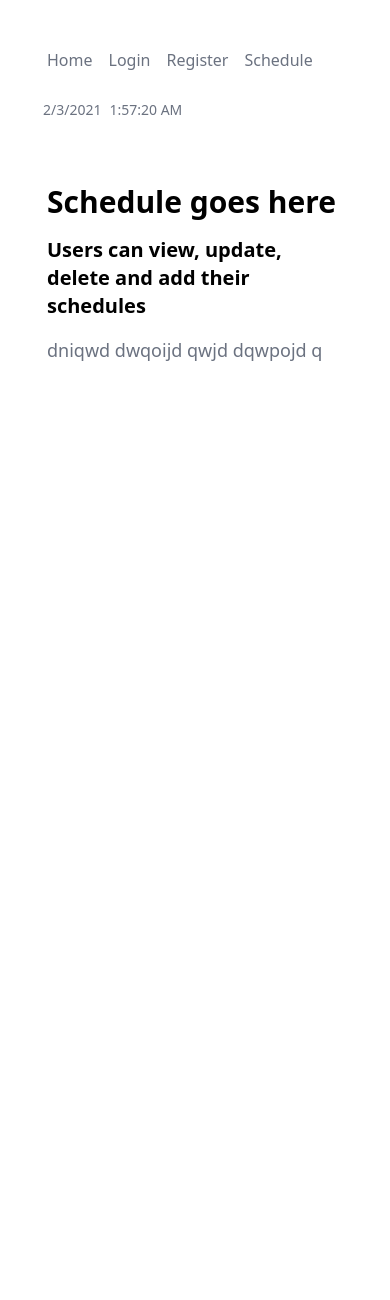
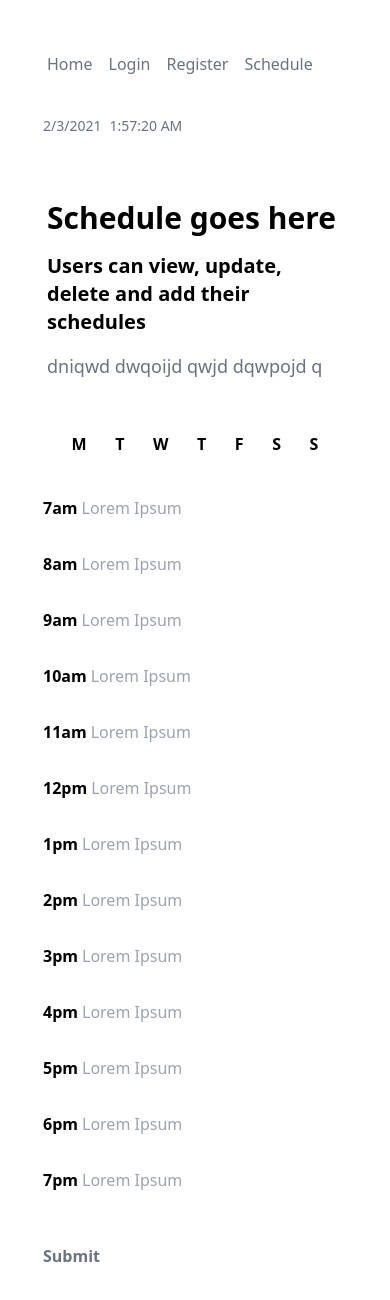
Before and after one commit to LachlanStephan/scheduleStuff, a Next.js app: page /schedule/schedule in a window 390 px wide. Shown: the top 1300 px of the page. Before the commit the page ends 844 px from the top, so only its background shows below. Built offline with nearby package versions, Linux system fonts and the light colour scheme.

Commit message:
dummy schedule, sticky header added

```diff
--- a/pages/Home/home.js
+++ b/pages/Home/home.js
@@ -3,11 +3,28 @@ import PageContent from "../common/pageContent";
 
 const Home = (props) => {
   return (
-    <PageContent
-      heading="Home"
-      subHeading="Welcome to scheduleStuff"
-      text="blah blah blah"
-    />
+    <>
+      <PageContent
+        heading="Home"
+        subHeading="Welcome to scheduleStuff"
+        text="blah blah blah"
+      />
+      <PageContent
+        heading="Home"
+        subHeading="Welcome to scheduleStuff"
+        text="blah blah blah"
+      />{" "}
+      <PageContent
+        heading="Home"
+        subHeading="Welcome to scheduleStuff"
+        text="blah blah blah"
+      />{" "}
+      <PageContent
+        heading="Home"
+        subHeading="Welcome to scheduleStuff"
+        text="blah blah blah"
+      />
+    </>
   );
 };
 
--- a/pages/common/header.js
+++ b/pages/common/header.js
@@ -3,19 +3,23 @@ import DateTime from "../../components/common/dateTime";
 
 const Header = (props) => {
   return (
-    <div className="w-4/5 lg:w-2/5 text-left m-auto flex flex-col mt-9 mb-9 rounded-xl text-gray-500">
-      <main className="flex flex-row mb-2 py-1">
+    <div className="w-4/5 lg:w-2/5 text-left m-auto flex flex-col mt-7 mb-7 rounded-xl text-gray-500 sticky top-0 bg-white">
+      <main className="flex flex-row mb-2 py-4">
         <Link href="/">
-          <a className="p-2 hover:text-gray-300">Home</a>
+          <a className="p-2 hover:text-gray-300 foucs:text-gray-300">Home</a>
         </Link>
         <Link href="/login/login">
-          <a className="p-2 hover:text-gray-300 ">Login</a>
+          <a className="p-2 hover:text-gray-300 foucs:text-gray-300">Login</a>
         </Link>
         <Link href="/register/register">
-          <a className="p-2 hover:text-gray-300 ">Register</a>
+          <a className="p-2 hover:text-gray-300 foucs:text-gray-300">
+            Register
+          </a>
         </Link>
         <Link href="/schedule/schedule">
-          <a className="p-2 hover:text-gray-300 ">Schedule</a>
+          <a className="p-2 hover:text-gray-300 foucs:text-gray-300">
+            Schedule
+          </a>
         </Link>
       </main>
       <main className="flex flex-row mb-2 py-1">
--- a/pages/login/login.js
+++ b/pages/login/login.js
@@ -19,6 +19,7 @@ const Login = (props) => {
         text="dhnwq djwqoi dwjioqd wqdj"
       />
       <div className="text-left w-4/5 lg:w-2/5 m-auto">
+        {/* email input */}
         <div className="p-2 w-full m-auto">
           <input
             type="text"
@@ -30,6 +31,7 @@ const Login = (props) => {
           />
         </div>
         <div className="text-red-400" id="emailError"></div>
+        {/* password input */}
         <div className="p-2 w-full m-auto">
           <input
             type="password"
@@ -42,7 +44,10 @@ const Login = (props) => {
         </div>
         <div className="text-red-400" id="passwordError"></div>
         <div className="p-2 w-full m-auto my-2">
-          <button className="hover:text-gray-300" type="submit">
+          <button
+            className="hover:text-gray-300 text-gray-500 font-extrabold"
+            type="submit"
+          >
             Enter
           </button>
         </div>
--- a/pages/register/register.js
+++ b/pages/register/register.js
@@ -57,7 +57,11 @@ const Register = (props) => {
         </div>
         <div className="text-red-400" id="passwordError"></div>
         <div className="p-2 w-full border-green-500 m-auto my-2">
-          <button className="hover:text-gray-300" id="btn" type="submit">
+          <button
+            className="hover:text-gray-300 text-gray-500 font-extrabold"
+            id="btn"
+            type="submit"
+          >
             Enter
           </button>
         </div>
--- a/pages/schedule/schedule.js
+++ b/pages/schedule/schedule.js
@@ -14,6 +14,105 @@ const Schedule = (props) => {
         subHeading="Users can view, update, delete and add their schedules"
         text="dniqwd dwqoijd qwjd dqwpojd q"
       />
+      <div className="text-left w-4/5 lg:w-2/5 m-auto">
+        <div className="w-full font-extrabold p-1 flex justify-evenly">
+          <h1>M</h1>
+          <h1>T</h1>
+          <h1>W</h1>
+          <h1>T</h1>
+          <h1>F</h1>
+          <h1>S</h1>
+          <h1>S</h1>
+        </div>
+        <form className="py-9">
+          <div className="w-full mb-8">
+            <label className="font-bold p-1" htmlFor="7am">
+              7am
+            </label>
+            <input type="text" name="7am" placeholder="Lorem Ipsum" />
+          </div>
+          <div className="w-full mb-8">
+            <label className="font-bold p-1" htmlFor="8am">
+              8am
+            </label>
+            <input type="text" name="8am" placeholder="Lorem Ipsum" />
+          </div>
+          <div className="w-full mb-8">
+            <label className="font-bold p-1" htmlFor="9am">
+              9am
+            </label>
+            <input type="text" name="9am" placeholder="Lorem Ipsum" />
+          </div>
+          <div className="w-full mb-8">
+            <label className="font-bold p-1" htmlFor="10am">
+              10am
+            </label>
+            <input type="text" name="10am" placeholder="Lorem Ipsum" />
+          </div>
+          <div className="w-full mb-8">
+            <label className="font-bold p-1" htmlFor="11am">
+              11am
+            </label>
+            <input type="text" name="11am" placeholder="Lorem Ipsum" />
+          </div>
+          <div className="w-full mb-8">
+            <label className="font-bold p-1" htmlFor="12pm">
+              12pm
+            </label>
+            <input type="text" name="12pm" placeholder="Lorem Ipsum" />
+          </div>
+          <div className="w-full mb-8">
+            <label className="font-bold p-1" htmlFor="1pm">
+              1pm
+            </label>
+            <input type="text" name="1pm" placeholder="Lorem Ipsum" />
+          </div>
+          <div className="w-full mb-8">
+            <label className="font-bold p-1" htmlFor="2pm">
+              2pm
+            </label>
+            <input type="text" name="2pm" placeholder="Lorem Ipsum" />
+          </div>
+          <div className="w-full mb-8">
+            <label className="font-bold p-1" htmlFor="3am">
+              3pm
+            </label>
+            <input type="text" name="3m" placeholder="Lorem Ipsum" />
+          </div>
+          <div className="w-full mb-8">
+            <label className="font-bold p-1" htmlFor="4pm">
+              4pm
+            </label>
+            <input type="text" name="4pm" placeholder="Lorem Ipsum" />
+          </div>
+          <div className="w-full mb-8">
+            <label className="font-bold p-1" htmlFor="5pm">
+              5pm
+            </label>
+            <input type="text" name="5am" placeholder="Lorem Ipsum" />
+          </div>
+          <div className="w-full mb-8">
+            <label className="font-bold p-1" htmlFor="6pm">
+              6pm
+            </label>
+            <input placeholder="Lorem Ipsum" type="text" name="6pm" />
+          </div>
+          <div className="w-full mb-8">
+            <label className="font-bold p-1" htmlFor="7pm">
+              7pm
+            </label>
+            <input type="text" name="7pm" placeholder="Lorem Ipsum" />
+          </div>
+          <div className="w-full mb-4">
+            <button
+              type="submit"
+              className="p-1  my-4 text-gray-500 hover:text-gray-300 focus:text-gray-300 font-extrabold"
+            >
+              Submit
+            </button>
+          </div>
+        </form>
+      </div>
     </Layout>
   );
 };
```
